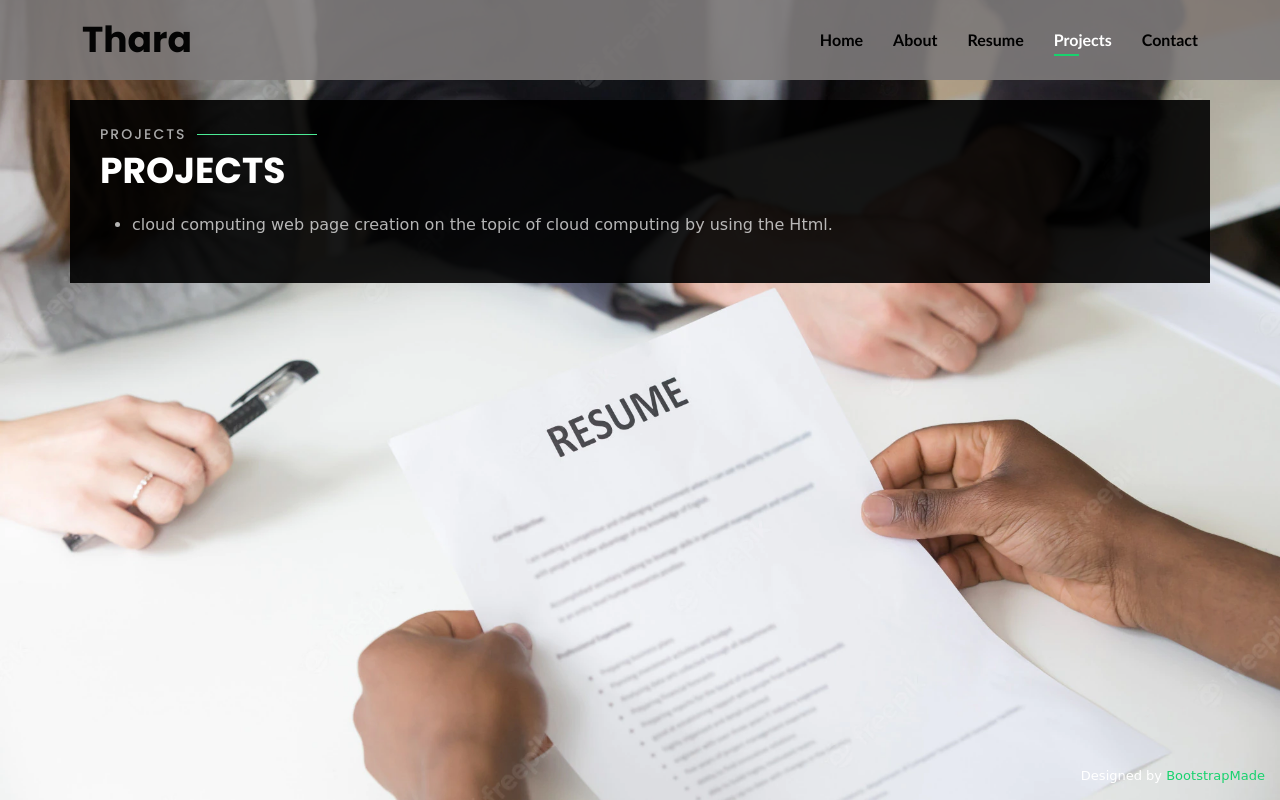
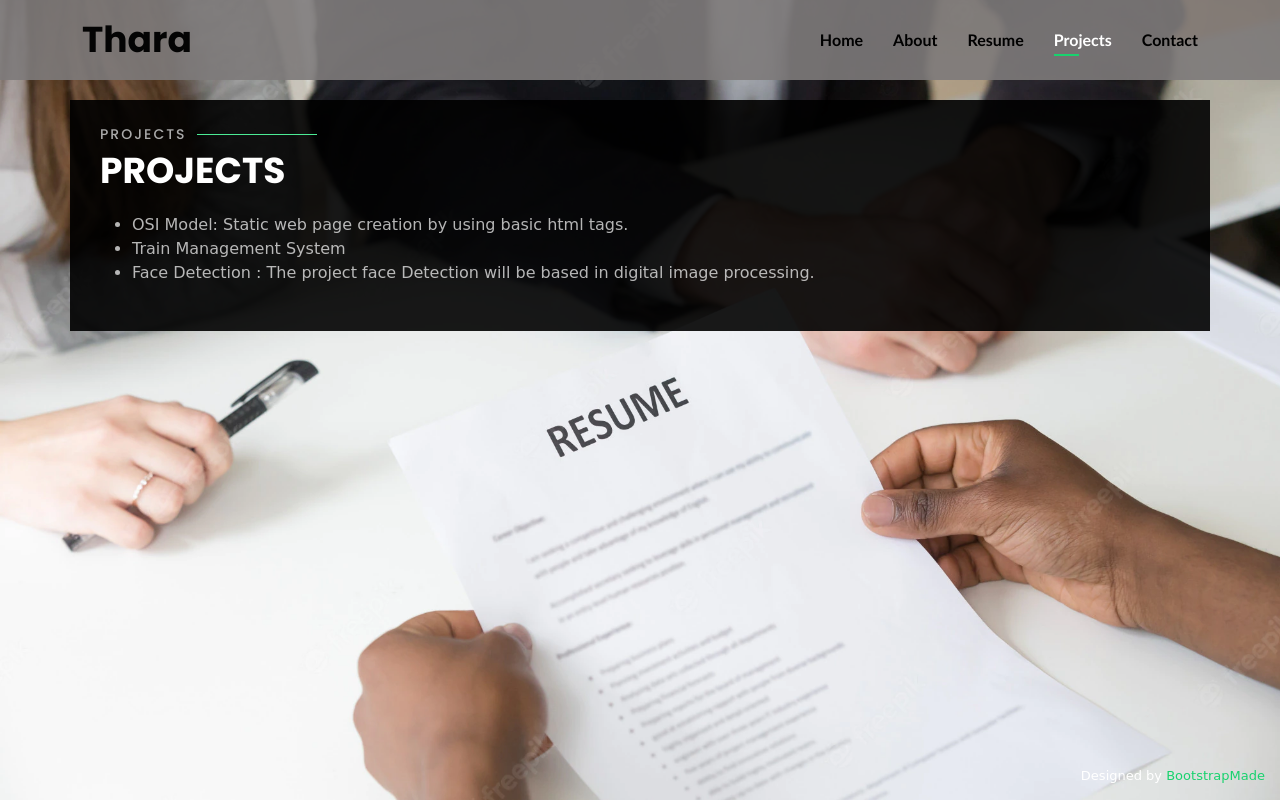
Before and after one commit to tharasonu/THARA, a plain HTML site: page index.html in a window 1280 px wide. Both pictures are taken after a click on the link "Projects". Drawn offline with Linux system fonts and the light colour scheme.

Commit message:
first commit

```diff
--- a/index.html
+++ b/index.html
@@ -229,9 +229,13 @@
         <h2>Projects</h2>
         <p>Projects</p>
         <ul>
-          <li>cloud computing
-            web page creation on the topic of cloud computing by using the Html.
-          </li>
+          <li>OSI Model:
+            Static web page creation by using basic html tags.  </li>
+            <li>Train Management System</li>
+            <li>Face Detection :
+              The project face Detection will be based in digital image processing.
+            </li>
+
         </ul>
 
       </div>
```
